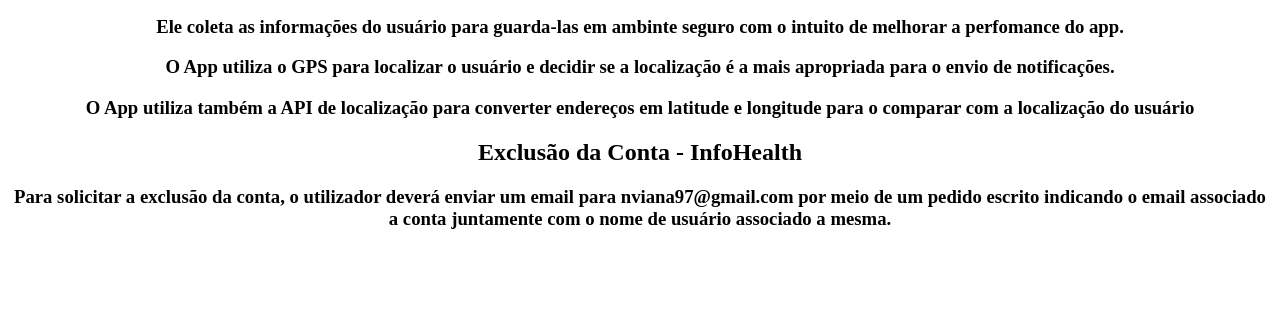
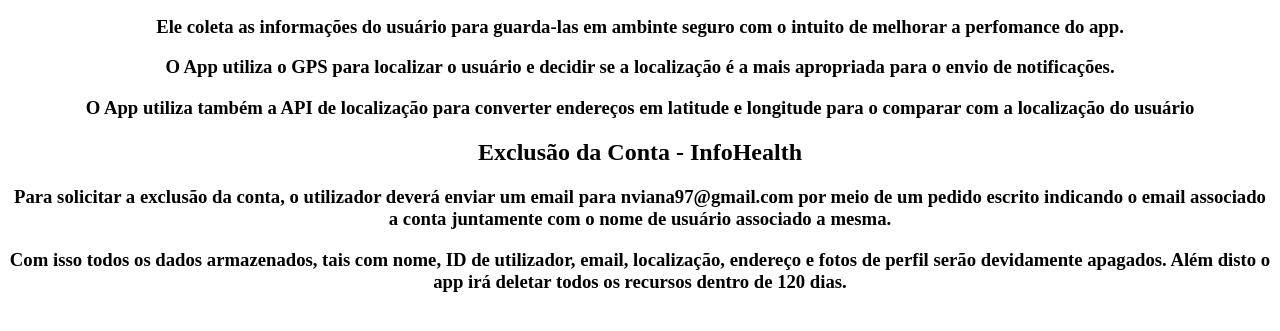
Before and after one commit to NatanViana/InfoHealth, a plain HTML site: page index.html in a window 1280 px wide. Shown: the part 105-436 px from the top of the page. Drawn offline with Linux system fonts and the light colour scheme.

Commit message:
adição dos tipos de dados

```diff
--- a/index.html
+++ b/index.html
@@ -25,5 +25,9 @@ h3 {
 
 <h3>Para solicitar a exclusão da conta, o utilizador deverá enviar um email para nviana97@gmail.com por meio de um pedido escrito indicando o email associado a conta juntamente com o nome de usuário associado a mesma.</h3>
 
+<h3>Com isso todos os dados armazenados, tais com nome, ID de utilizador, email, localização, endereço e fotos de perfil serão devidamente apagados. Além disto o app irá deletar todos os recursos dentro de 120 dias.</h3>
+
+
+
 </body>
 </html>
```
